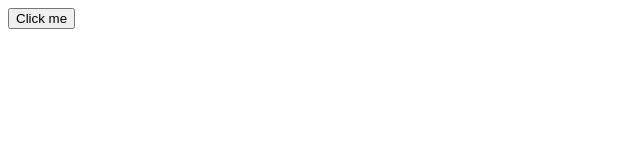
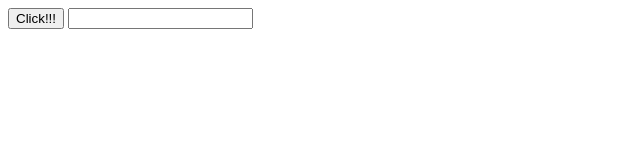
Before and after one commit to TanyaLagodich/rep, a plain HTML site: page index.html in a window 1280 px wide. Shown: the whole page, without its empty margins (0-640 px from the left). Drawn offline with Linux system fonts and the light colour scheme.

Commit message:
change button

```diff
--- a/index.html
+++ b/index.html
@@ -7,6 +7,7 @@
   <title>Document</title>
 </head>
 <body>
-  <button>Click me</button>
+  <button class="btn">Click!!!</button>
+  <input type="text" name="" id="">
 </body>
 </html>
```
